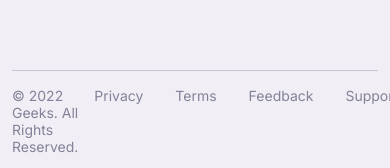
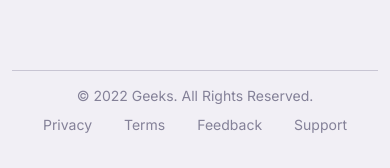
Before and after one commit to AliZoghi/nilasoft-project, an Angular app: page / in a window 390 px wide. Shown: the part 2540-2708 px from the top of the page. Built offline with nearby package versions, Linux system fonts and the light colour scheme; some icons are missing.

Commit message:
[RESPONSIVE] footer

```diff
--- a/src/app/components/footer/footer.component.html
+++ b/src/app/components/footer/footer.component.html
@@ -1,4 +1,4 @@
-<div class="footer">
+<footer class="footer">
     <span class="footer__copyright"> © 2022 Geeks. All Rights Reserved. </span>
     <ul class="footer__links">
         <li>
@@ -14,4 +14,4 @@
             <a routerLink="support">support</a>
         </li>
     </ul>
-</div>
+</footer>
--- a/src/app/components/footer/footer.component.scss
+++ b/src/app/components/footer/footer.component.scss
@@ -4,8 +4,6 @@
     padding-block: 1.6rem;
     text-transform: capitalize;
     border-top: 1px solid var(--gray-color-dark);
-    &__copyright {
-    }
     &__links {
         margin-inline-start: auto;
         display: flex;
@@ -25,3 +23,14 @@
         }
     }
 }
+
+@media (width <= 768px) {
+    .footer {
+        flex-direction: column;
+        align-items: center;
+        gap: 1.2rem;
+        &__links {
+            margin-inline-start: unset;
+        }
+    }
+}
```
